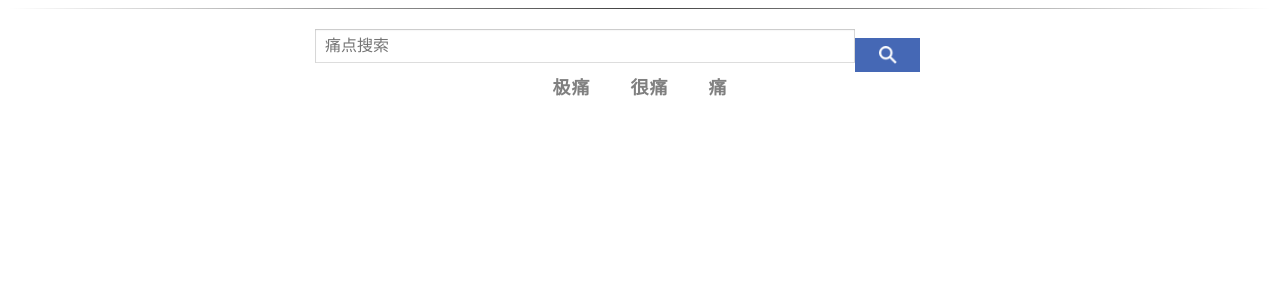
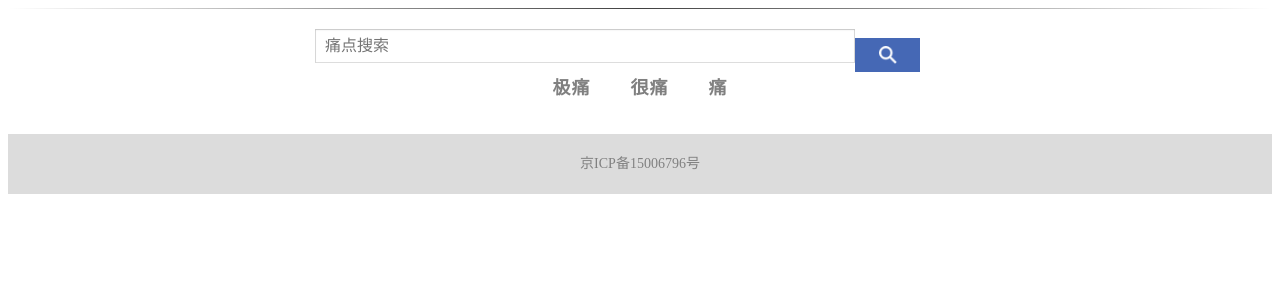
Before and after one commit to jxljdx/savetime, a Django app: page / in a window 1280 px wide. Shown: the part 78-378 px from the top of the page. Run offline with Django 3.2, Linux system fonts and the light colour scheme; data that the repository does not hold is empty.

Commit message:
Added 备案

```diff
--- a/savetimeapp/templates/base.html
+++ b/savetimeapp/templates/base.html
@@ -78,6 +78,7 @@
         {% block content %}{% endblock %}
     </div>
     <div id="footer">
+    京ICP备15006796号
     </div>
 </body>
 
--- a/static/css/base.css
+++ b/static/css/base.css
@@ -10,6 +10,16 @@
     margin: 0 auto;
     padding: 15px 10px;
     clear: left;
+}
+
+#footer {
+    background: gainsboro;
+    margin: 0 auto;
+    height: 60px;
+    text-align: center;
+    line-height: 60px;
+    color: gray;
+    font-size: 14px;
 }
 
 .brand-logo {
```
Also changed, not shown: savetimeapp/static/css/base.css (+10 -0 lines).
